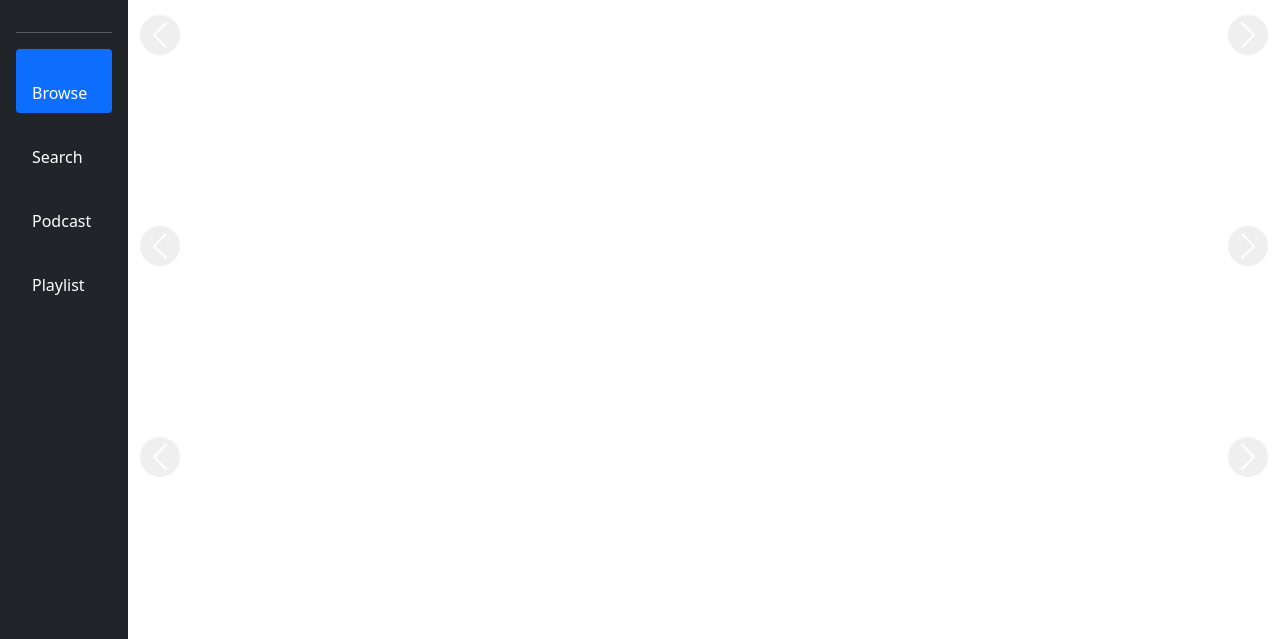
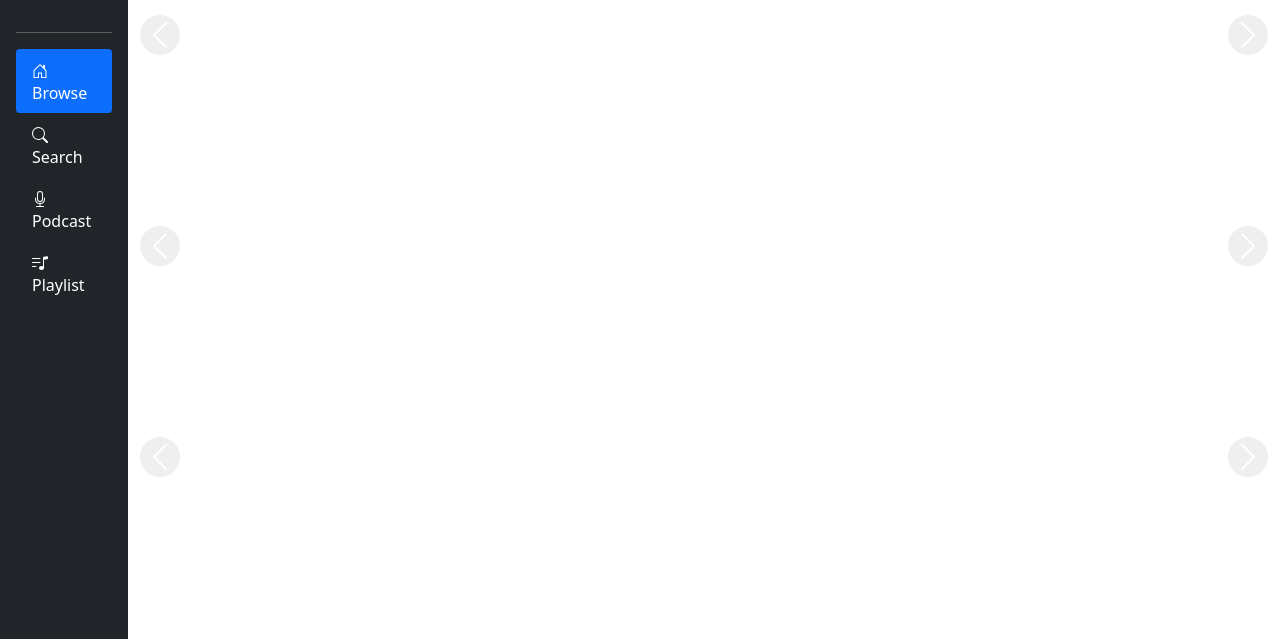
Before and after one commit to lornahokoth/database-systems, a PHP site: page /html/landing.php in a window 1280 px wide. Shown: the part 80-719 px from the top of the page. Run offline with PHP 8.4, Linux system fonts and the light colour scheme.

Commit message:
sidebar changes

```diff
--- a/termProject/css/style.css
+++ b/termProject/css/style.css
@@ -70,10 +70,10 @@ footer {
   transform-origin: 0.5em 50%;
 }
 
-.btn-toggle[aria-expanded="true"] {
+.btn-toggle[aria-expanded='true'] {
   color: rgba(0, 0, 0, 0.85);
 }
-.btn-toggle[aria-expanded="true"]::before {
+.btn-toggle[aria-expanded='true']::before {
   transform: rotate(90deg);
 }
 
@@ -115,9 +115,7 @@ footer {
   margin: 0px;
 }
 
-.carousel-row {
-  height: 33%;
-}
+/* Login CSS */
 .login {
   min-height: 100%;
 }
@@ -136,6 +134,10 @@ footer {
 
 .login-col {
   padding: 0px;
+}
+/* Landing Page CSS */
+.carousel-row {
+  height: 33%;
 }
 
 .carousel {
@@ -178,7 +180,7 @@ footer {
   height: 100%;
 }
 .sub-row {
-   height:100%;
+  height: 100%;
   padding-top: 10%;
   padding-bottom: 10%;
 }
@@ -202,7 +204,7 @@ footer {
 
 .hr-label:before,
 .hr-label:after {
-  content: "";
+  content: '';
   flex: 1 1;
   border-bottom: 1px solid #000;
   margin: auto;
@@ -219,3 +221,9 @@ footer {
 .span-logo {
   padding-left: 10px;
 }
+/* Sidebar CSS */
+.icon-color {
+  filter: invert(99%) sepia(6%) saturate(270%) hue-rotate(28deg)
+    brightness(118%) contrast(100%);
+  margin-right: 8px;
+}
--- a/termProject/html/sidebar.php
+++ b/termProject/html/sidebar.php
@@ -3,36 +3,40 @@
 
     <ul class="nav nav-pills flex-column mb-auto">
         <li class="nav-item">
-            <a href="#" class="nav-link active" aria-current="page">
-                <svg class="bi me-2" width="16" height="16">
-                    <use xlink:href="#home"></use>
-                </svg>
+            <a id="browse" href="../html/landing.php" class="nav-link text-white" aria-current="page">
+                <img src="../img/house-door.svg" class="icon-color" alt="Browse">
                 Browse
             </a>
         </li>
         <li>
-            <a href="#" class="nav-link text-white">
-                <svg class="bi me-2" width="16" height="16">
-                    <!-- <use xlink:href="#home"></use> -->
-                </svg>
+            <a id="search" href="../html/search.php" class="nav-link text-white">
+                <img src="../img/search.svg" class="icon-color" alt="Search">
                 Search
             </a>
         </li>
         <li>
             <a href="#" class="nav-link text-white">
-                <svg class="bi me-2" width="16" height="16">
-                    <!-- <use xlink:href="#home"></use> -->
-                </svg>
+                <img src="../img/mic.svg" class="icon-color" alt="Podcast">
                 Podcast
             </a>
         </li>
         <li>
             <a href="#" class="nav-link text-white">
-                <svg class="bi me-2" width="16" height="16">
-                    <!-- <use xlink:href="#home"></use> -->
-                </svg>
+                <img src="../img/music-note-list.svg" class="icon-color" alt="Playlist">
                 Playlist
             </a>
         </li>
     </ul>
 </div>
+
+<script src="../js/jquery-3.6.0.min.js"></script>
+<script>
+    $(document).ready(function() {
+        last_seg = window.location.pathname.split('/').pop();
+        if (last_seg == 'landing.php') {
+            $('#browse').addClass('active');
+        } else if (last_seg == 'search.php') {
+            $('#search').addClass('active');
+        }
+    });
+</script>
```
Also changed, not shown: termProject/img/house-door.svg (added), termProject/img/mic.svg (added), termProject/img/music-note-list (1).svg (added), termProject/img/search.svg (added). Lines whose indentation alone changed are shown as unchanged.
